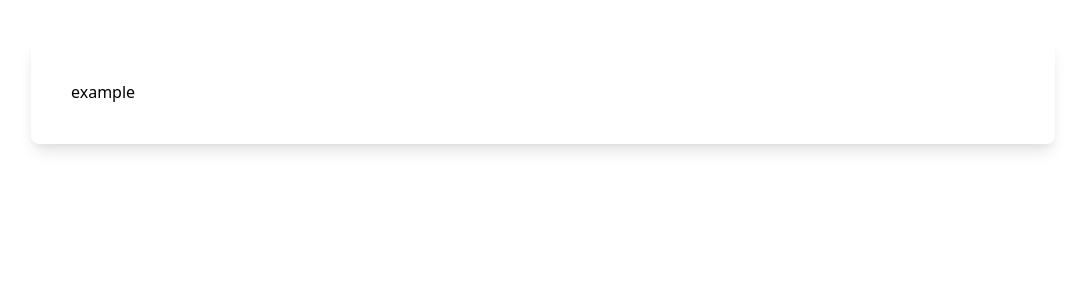
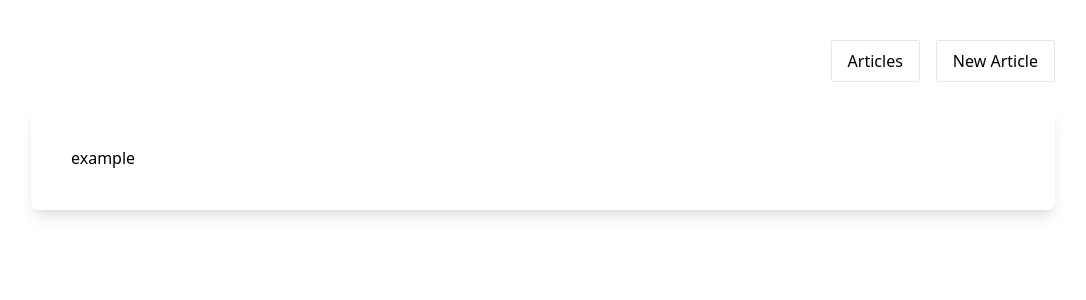
Before and after one commit to isoppp/sandbox-next-hasura-firebase-auth, a Next.js app: page / in a window 1280 px wide. Shown: the top 300 px of the page, without its empty margins (97-1183 px from the left). Built offline with nearby package versions, Linux system fonts and the light colour scheme.

Commit message:
add articles top

```diff
--- /dev/null
+++ b/src/components/ArticleNav.tsx
@@ -0,0 +1,20 @@
+import Link from 'next/link'
+
+interface Props {}
+
+export default function ArticleNav(props: Props) {
+  return (
+    <div className="flex justify-end gap-4">
+      <Link href="/articles/">
+        <a className="block py-2 px-4 border rounded-sm">
+          <div>Articles</div>
+        </a>
+      </Link>
+      <Link href="/articles/new">
+        <a className="block py-2 px-4 border rounded-sm">
+          <div>New Article</div>
+        </a>
+      </Link>
+    </div>
+  )
+}
--- a/src/pages/_app.tsx
+++ b/src/pages/_app.tsx
@@ -1,7 +1,8 @@
 import { AppProps } from 'next/app'
-import { ApolloClient, InMemoryCache, HttpLink } from '@apollo/client'
+import { ApolloClient, HttpLink, InMemoryCache } from '@apollo/client'
 import { ApolloProvider } from '@apollo/react-hooks'
 import Head from 'next/head'
+import ArticleNav from '@/components/ArticleNav'
 
 const createApolloClient = () => {
   return new ApolloClient({
@@ -20,9 +21,14 @@ const MyApp = ({ Component, pageProps }: AppProps) => {
         <link href="https://unpkg.com/tailwindcss@^1.0/dist/tailwind.min.css" rel="stylesheet" />
       </Head>
       <ApolloProvider client={client}>
-        <div className="max-w-screen-lg mx-auto mt-10 p-10 shadow-lg rounded-lg">
-          <Component {...pageProps} />
-        </div>
+        <>
+          <div className="max-w-screen-lg mx-auto mt-10">
+            <ArticleNav />
+          </div>
+          <div className="max-w-screen-lg mx-auto mt-6 p-10 shadow-lg rounded-lg">
+            <Component {...pageProps} />
+          </div>
+        </>
       </ApolloProvider>
     </>
   )
```
Also changed, not shown: src/pages/articles/get-articles.graphql (added, +10 -0 lines), src/pages/articles/index.tsx (added, +34 -0 lines).
